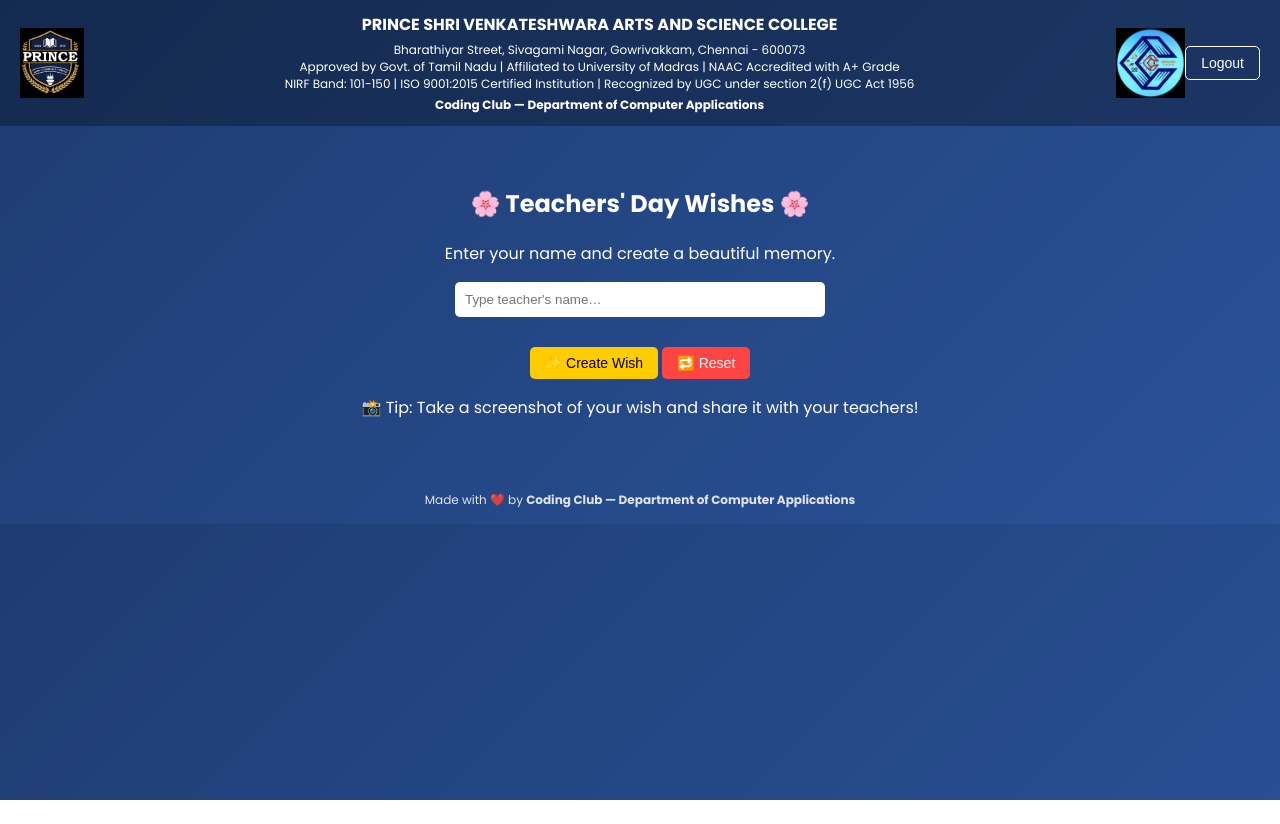
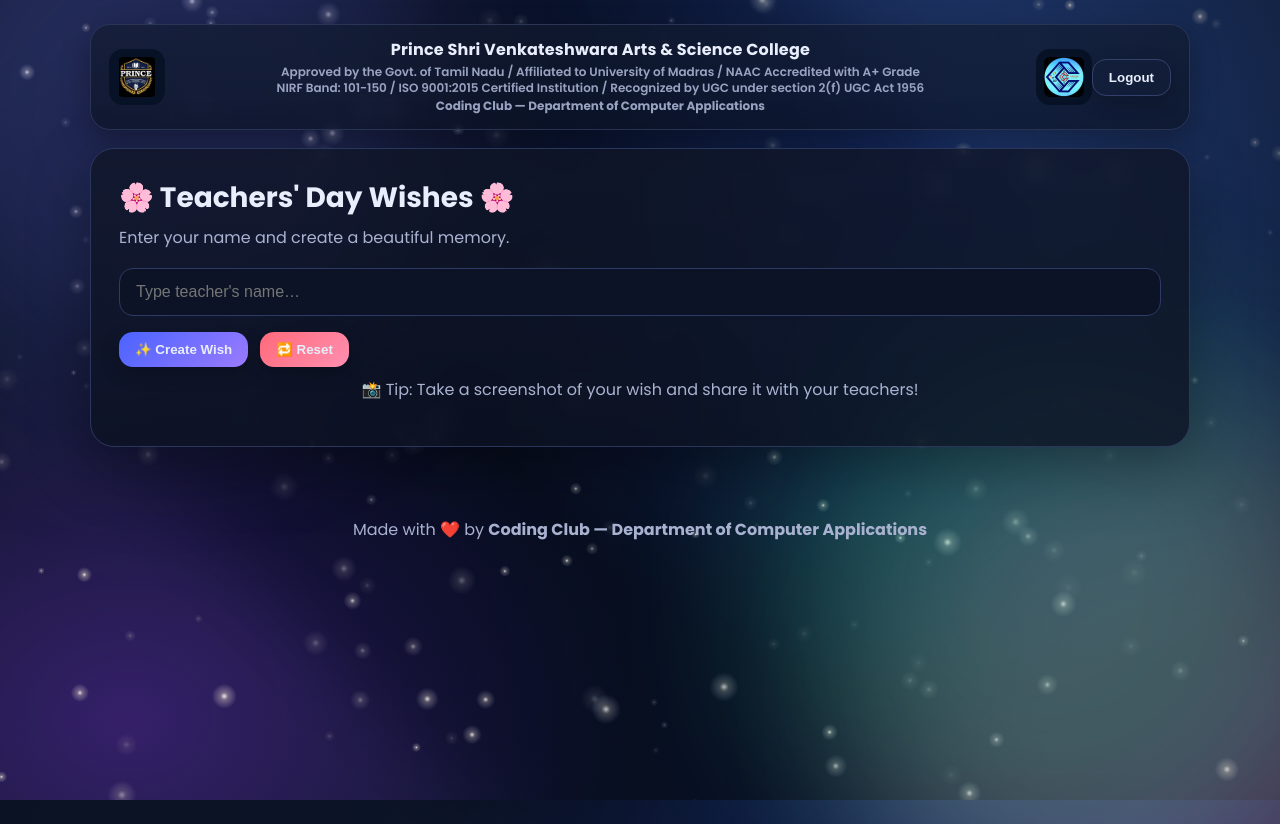
Before and after one commit to Afrose-2314/wishes2, a plain HTML site: page index.html in a window 1280 px wide. Before the commit the page ends 800 px from the top, so only its background shows below. Drawn offline with nearby package versions, Linux system fonts and the light colour scheme.

Commit message:
Update index.html

```diff
--- a/index.html
+++ b/index.html
@@ -1,3 +1,5 @@
+
+
 <!DOCTYPE html>
 <html lang="en">
 <head>
@@ -6,155 +8,123 @@
   <title>Teachers' Day Wishes — Coding Club</title>
 
   <!-- Google Fonts -->
-  <link href="https://fonts.googleapis.com/css2?family=Poppins:wght@400;600;700&display=swap" rel="stylesheet">
+  <link rel="preconnect" href="https://fonts.googleapis.com">
+  <link rel="preconnect" href="https://fonts.gstatic.com" crossorigin>
+  <link href="https://fonts.googleapis.com/css2?family=Poppins:wght@400;600;700;800&display=swap" rel="stylesheet">
+
+  <!-- Custom Styles -->
+  <link rel="stylesheet" href="style.css" />
 
   <style>
     body {
-      margin: 0;
       font-family: "Poppins", sans-serif;
-      background: linear-gradient(135deg, #1e3c72, #2a5298);
-      color: #fff;
     }
 
-    /* ---------- HEADER ---------- */
-    .topbar {
-      background: rgba(0,0,0,0.3);
-      padding: 12px 20px;
+    /* Topbar */
+    .brand {
       display: flex;
       align-items: center;
       justify-content: space-between;
-      flex-wrap: wrap;
-    }
-
-    .brand {
-      display: flex;
-      align-items: center;
-      flex: 1;
-      justify-content: space-between;
-      flex-wrap: wrap;
-    }
-
-    .brand img {
-      height: 70px;
-      width: auto;
+      width: 100%;
+      gap: 8px;
     }
 
     .brand-text {
-      flex: 1;
-      padding: 0 15px;
+      flex-grow: 1;
       text-align: center;
     }
 
     .brand-text h1 {
+      font-size: 1rem; /* reduced */
       margin: 0;
-      font-size: 16px;
-      font-weight: 700;
     }
 
     .brand-text p {
-      margin: 5px 0 0;
-      font-size: 12px;
-      line-height: 1.4;
+      font-size: 0.75rem; /* reduced */
+      margin: 2px 0;
+      opacity: 0.9;
     }
 
-    .btn {
-      padding: 8px 15px;
-      border: none;
-      border-radius: 5px;
-      cursor: pointer;
-      font-size: 14px;
-    }
-    .btn.ghost { background: transparent; color: #fff; border: 1px solid #fff; }
-    .btn.primary { background: #ffcc00; color: #000; }
-    .btn.danger { background: #ff4444; color: #fff; }
-
-    /* ---------- MAIN ---------- */
-    main {
-      text-align: center;
-      padding: 40px 20px;
-    }
-
-    input {
-      padding: 10px;
-      width: 80%;
-      max-width: 350px;
-      border-radius: 5px;
-      border: none;
-      margin-bottom: 15px;
-    }
-
-    .actions { margin: 15px 0; }
-
-    /* ---------- PREVIEW MODAL ---------- */
-    .preview {
-      background: rgba(255,255,255,0.1);
-      border-radius: 10px;
-      padding: 20px;
-      max-width: 500px;
-      margin: 20px auto;
-      text-align: center;
-      display: none;
-      position: relative;
-    }
-    .preview.show { display: block; }
-    .wish-body {
-      margin: 15px 0;
-      font-size: 16px;
-      font-weight: 600;
-    }
-    .preview-actions { margin-top: 10px; }
-
-    footer {
-      text-align: center;
-      padding: 15px;
-      font-size: 12px;
+    .brand-extra {
+      font-size: 0.65rem; /* reduced */
+      line-height: 1.3;
+      margin-top: 4px;
       opacity: 0.85;
     }
 
-    /* Confetti canvas */
-    #confetti-canvas {
-      position: fixed;
-      top: 0; left: 0;
-      width: 100%; height: 100%;
-      pointer-events: none;
-      z-index: 999;
+    .logo {
+      height: 70px; /* increased size */
+      width: auto;
+    }
+
+    /* Responsive for mobile */
+    @media (max-width: 600px) {
+      .brand {
+        flex-direction: column;
+        text-align: center;
+      }
+      .brand-text {
+        order: -1;
+        margin: 8px 0;
+      }
     }
   </style>
 </head>
-<body>
-  <!-- HEADER -->
+<body class="main-body">
+  <!-- Background Layers -->
+  <canvas id="glitter"></canvas>
+  <div class="grad-layer"></div>
+  <div class="blob b1"></div>
+  <div class="blob b2"></div>
+  <div class="blob b3"></div>
+  <canvas id="confetti"></canvas>
+
+  <!-- Header -->
   <header class="topbar">
     <div class="brand">
-      <img src="prince.jpg" alt="College Logo" />
+      <!-- Left: College Logo -->
+      <img src="prince.jpg" alt="College Logo" class="logo college-logo" />
+
+      <!-- Middle: Text -->
       <div class="brand-text">
-        <h1>PRINCE SHRI VENKATESHWARA ARTS AND SCIENCE COLLEGE</h1>
-        <p>
-          Bharathiyar Street, Sivagami Nagar, Gowrivakkam, Chennai - 600073<br>
-          Approved by Govt. of Tamil Nadu | Affiliated to University of Madras | NAAC Accredited with A+ Grade<br>
-          NIRF Band: 101-150 | ISO 9001:2015 Certified Institution | Recognized by UGC under section 2(f) UGC Act 1956
+        <h1>Prince Shri Venkateshwara Arts & Science College</h1>
+        <p class="brand-extra">
+          Approved by the Govt. of Tamil Nadu / Affiliated to University of Madras /
+          NAAC Accredited with A+ Grade<br>
+          NIRF Band: 101-150 / ISO 9001:2015 Certified Institution /
+          Recognized by UGC under section 2(f) UGC Act 1956
         </p>
-        <p><strong>Coding Club — Department of Computer Applications</strong></p>
+        <p><strong><b>Coding Club — Department of Computer Applications</strong></b></p>
       </div>
-      <img src="logo.jpg" alt="Coding Club Logo" />
+
+      <!-- Right: Coding Club Logo -->
+      <img src="logo.jpg" alt="Coding Club Logo" class="logo coding-logo" />
     </div>
+
     <button class="btn ghost" id="logoutBtn" type="button">Logout</button>
   </header>
 
-  <!-- MAIN -->
-  <main>
+  <!-- Main App -->
+  <main class="card">
     <h2>🌸 Teachers' Day Wishes 🌸</h2>
-    <p>Enter your name and create a beautiful memory.</p>
+    <p class="sub">Enter your name and create a beautiful memory.</p>
 
-    <input id="teacherName" type="text" placeholder="Type teacher's name…" maxlength="40" />
+    <input id="teacherName" class="input" type="text" placeholder="Type teacher's name…" maxlength="40" />
 
     <div class="actions">
       <button id="createBtn" class="btn primary">✨ Create Wish</button>
       <button id="resetBtn" class="btn danger">🔁 Reset</button>
     </div>
 
-    <div id="preview" class="preview" role="dialog" aria-modal="true">
-      <h3>🎁 Your Wish</h3>
+    <!-- Wish Preview Modal -->
+    <div id="preview" class="preview hidden" role="dialog" aria-modal="true" aria-labelledby="wishTitle">
+      <div class="preview-header">
+        <h3 id="wishTitle">🎁 Your Wish</h3>
+        <div class="burst">🎉</div>
+      </div>
+
       <div id="wishBody" class="wish-body"></div>
+
       <div class="preview-actions">
         <button id="closeBtn" class="btn ghost">Close ✖</button>
       </div>
@@ -163,15 +133,11 @@
     <p class="tip">📸 Tip: Take a screenshot of your wish and share it with your teachers!</p>
   </main>
 
-  <footer>
+  <!-- Footer -->
+  <footer class="footer">
     Made with ❤️ by <strong>Coding Club — Department of Computer Applications</strong>
   </footer>
 
-  <!-- Confetti canvas -->
-  <canvas id="confetti-canvas"></canvas>
-
-  <!-- External Script -->
-  <script src="https://cdn.jsdelivr.net/npm/canvas-confetti@1.6.0/dist/confetti.browser.min.js"></script>
   <script src="script.js"></script>
 </body>
 </html>
```
